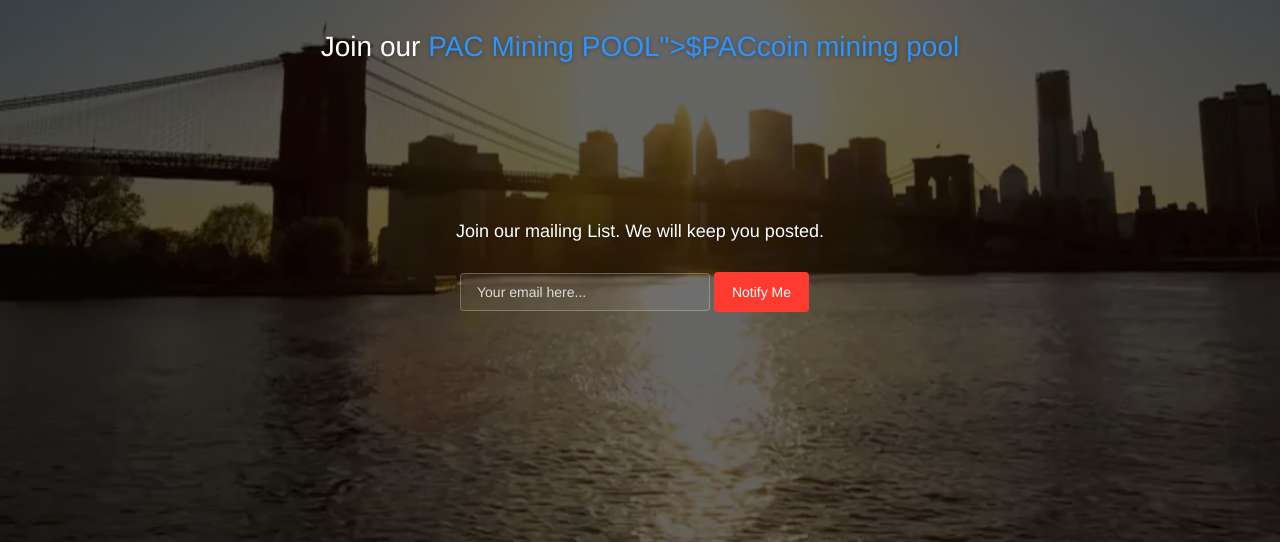
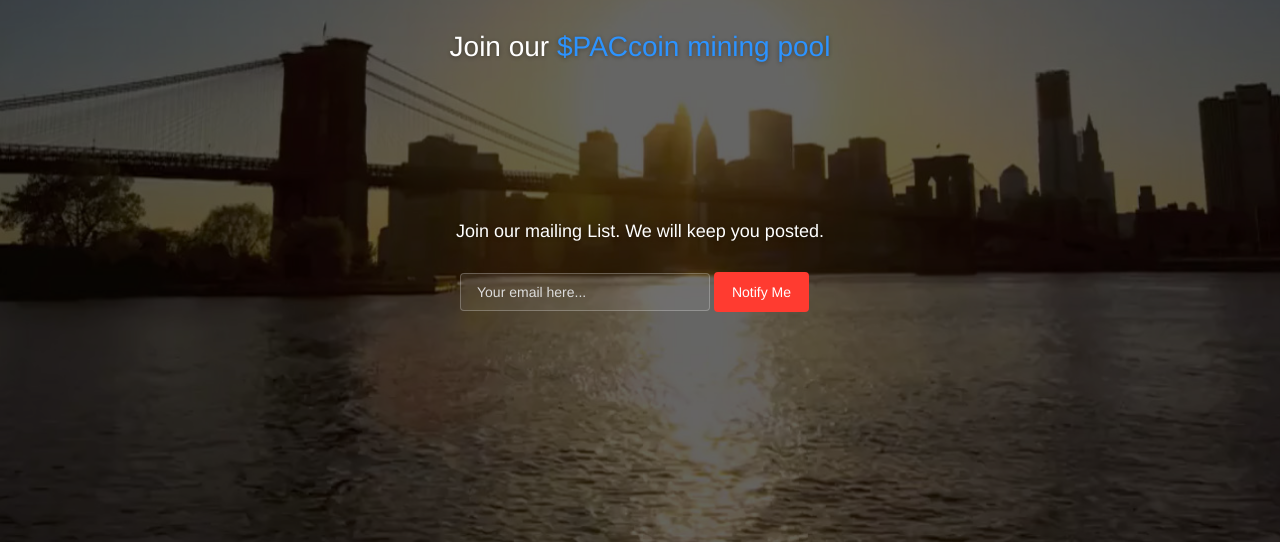
Before and after one commit to foxrtb/foxrtb.github.io, a plain HTML site: page index.html in a window 1280 px wide. Shown: the part 258-800 px from the top of the page. Drawn offline with Linux system fonts and the light colour scheme; a web font is replaced by a local one.

Commit message:
Update index.html

```diff
--- a/index.html
+++ b/index.html
@@ -80,7 +80,7 @@
 <!--  H1 can have 2 designs: "logo" and "logo cursive"           -->
 
         <div class="content">
-            <h4 class="motto">Join our <a href="https://pacpool.foxrtb.com">PAC Mining POOL">$PACcoin mining pool</a></h4>
+            <h4 class="motto">Join our <a href="https://pacpool.foxrtb.com">$PACcoin mining pool</a></h4>
 
 
             <div class="subscribe">
```
